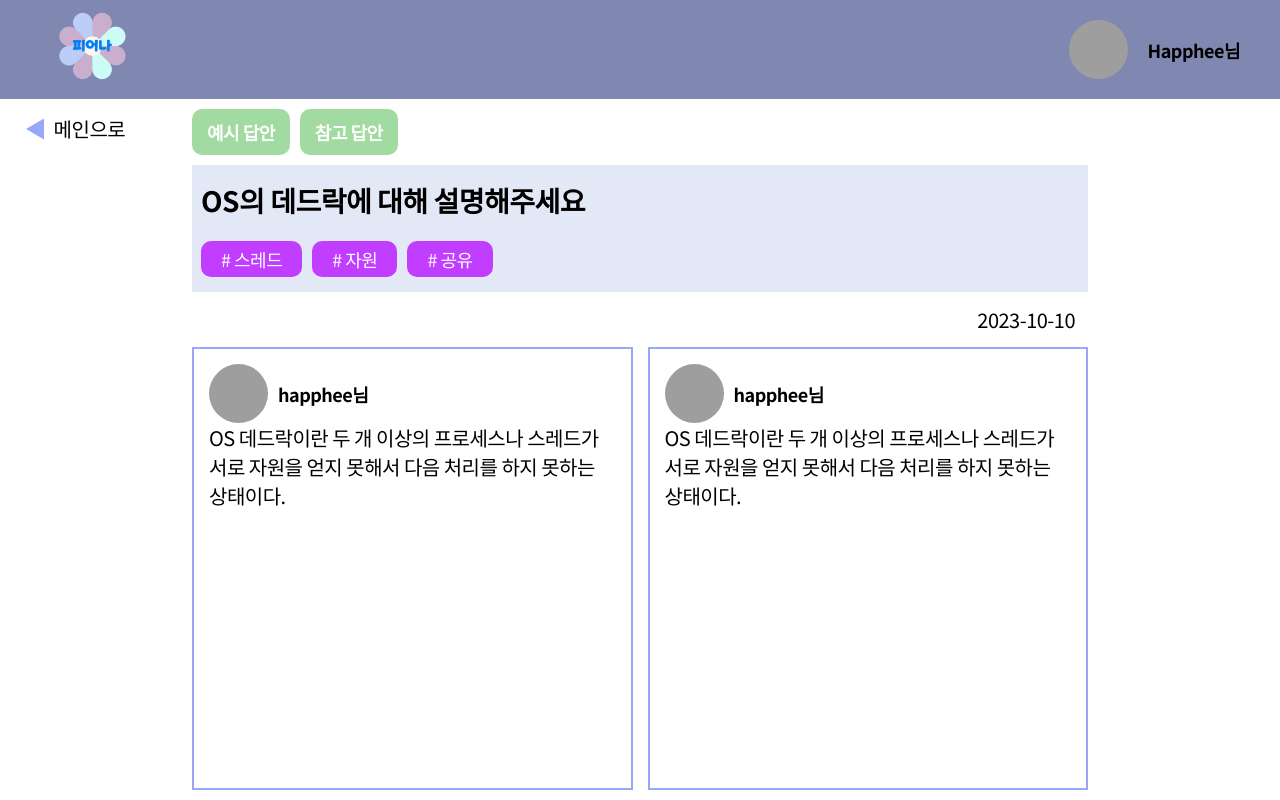
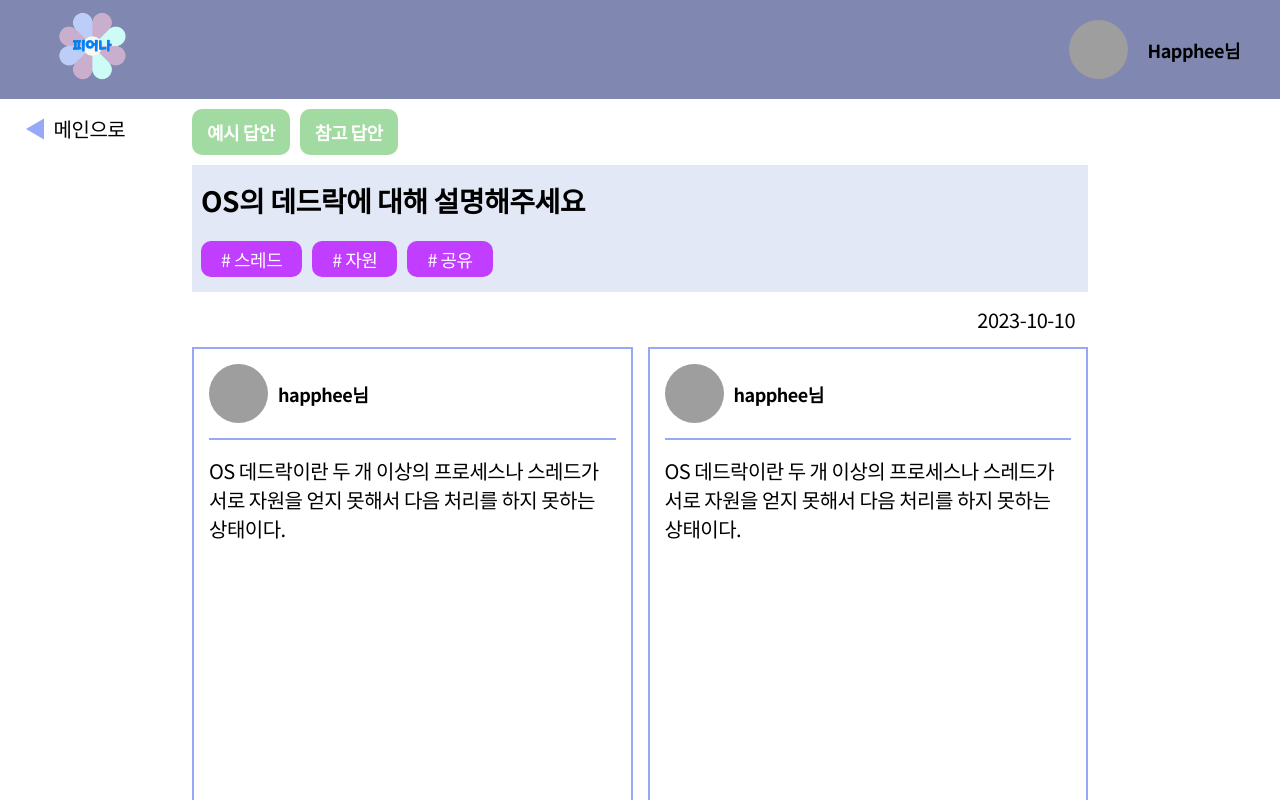
Before and after one commit to PeerNA/Frontend, a React (Create React App) app: page /detail/1 in a window 1280 px wide. Built offline with nearby package versions, Linux system fonts and the light colour scheme; grey boxes are pictures that could not be loaded.

Commit message:
feat : 프로필과 정답 구분하는 선 넣기

```diff
--- a/src/@components/@common/UserInputBox/index.tsx
+++ b/src/@components/@common/UserInputBox/index.tsx
@@ -12,6 +12,7 @@ const UserInputBox = (props: UserInputBoxProps) => {
   return (
     <St.UserInputBoxArticle>
       <UserProfile userName="happhee" />
+      <St.UserProfileUnderBar />
       {isModify ? <input type="text" /> : <p className="input_content">{content}</p>}
     </St.UserInputBoxArticle>
   );
--- a/src/@components/@common/UserInputBox/style.ts
+++ b/src/@components/@common/UserInputBox/style.ts
@@ -4,6 +4,8 @@ export const St = {
   UserInputBoxArticle: styled.article`
     display: flex;
     flex-direction: column;
+    gap: 1.5rem;
+
     padding: 1.5rem;
 
     border: 0.2rem solid ${({ theme }) => theme.colors.Peer_Color_Blue};
@@ -15,4 +17,9 @@ export const St = {
       overflow-y: visible;
     }
   `,
+  UserProfileUnderBar: styled.hr`
+    width: 100%;
+
+    border: 0.1rem solid ${({ theme }) => theme.colors.Peer_Color_Blue};
+  `,
 };
```
